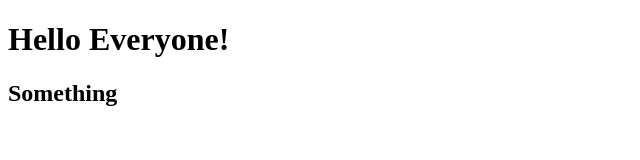
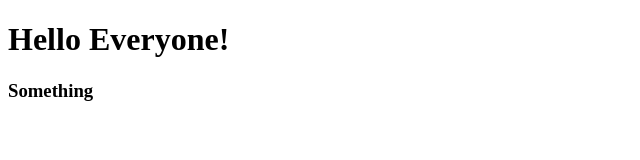
Before and after one commit to Eehrari/test2, a website: page index.html in a window 1280 px wide. Shown: the full height of the page, 0-640 px from the left. Drawn offline with Linux system fonts and the light colour scheme.

Commit message:
Update index.html
Requested changes added

```diff
--- a/index.html
+++ b/index.html
@@ -7,6 +7,6 @@
 </head>
 <body>
     <h1>Hello Everyone!</h1>
-    <h2>Something</h2>
+    <h3>Something</h3>
 </body>
 </html>
```
